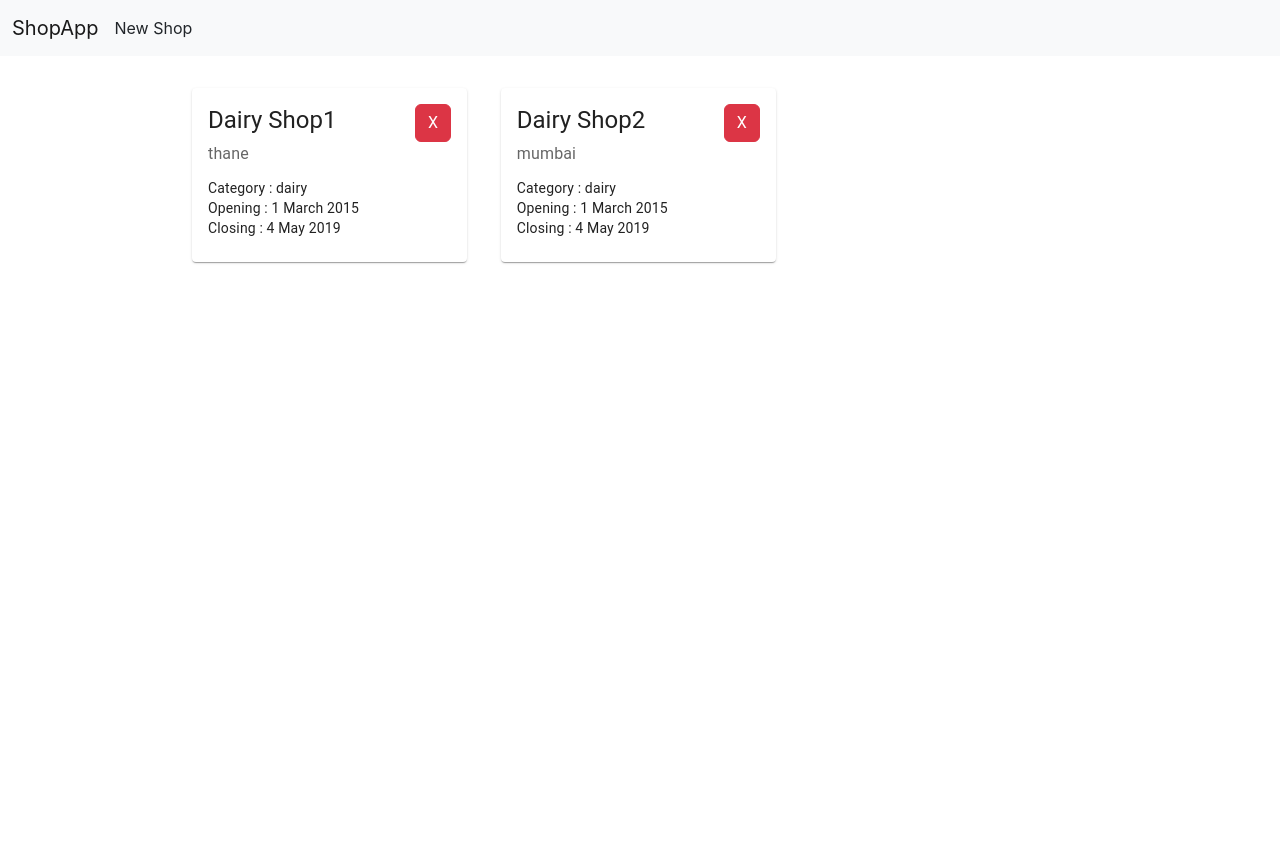
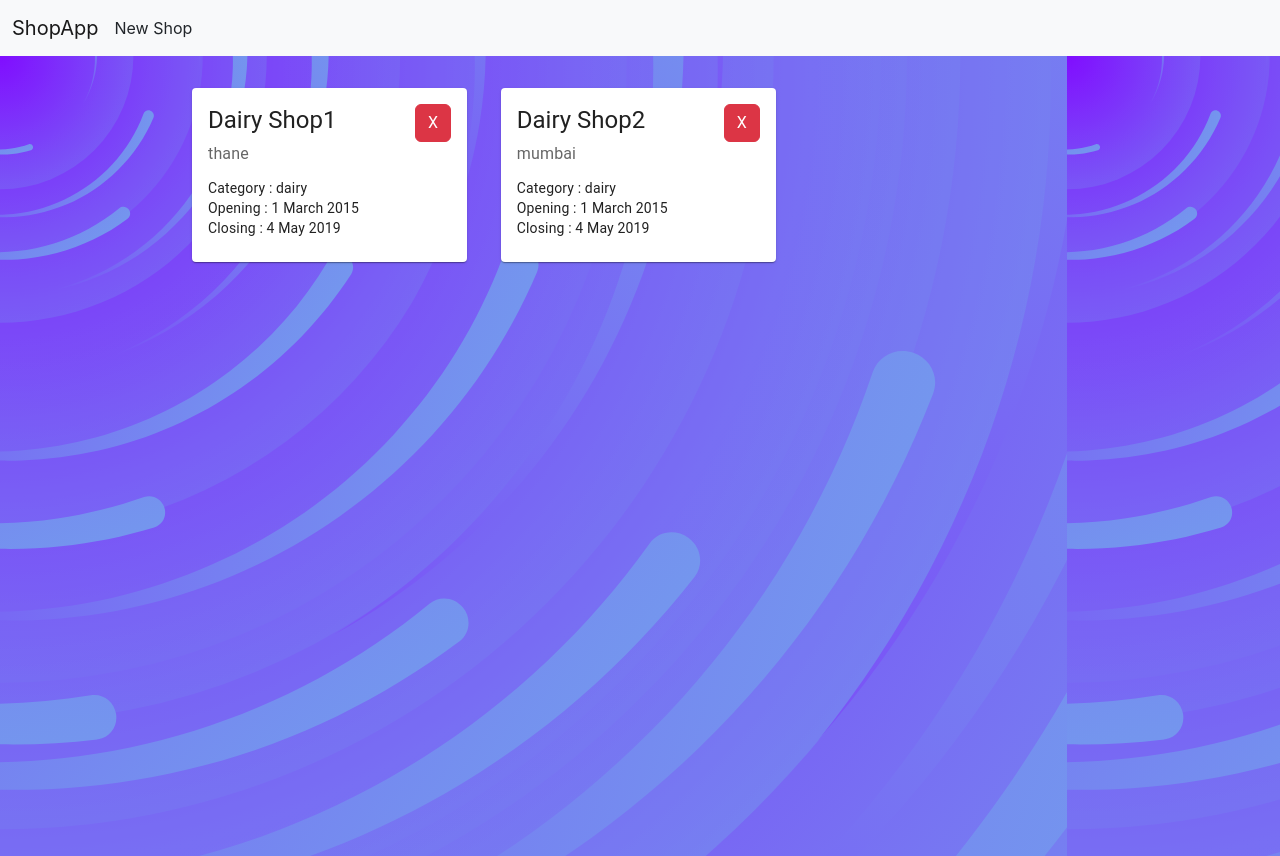
Before and after one commit to bhavyak13/Shops-App, a React (Create React App) app: page / in a window 1280 px wide. Built offline with nearby package versions, Linux system fonts and the light colour scheme.

Commit message:
added styles

```diff
--- a/src/Card.js
+++ b/src/Card.js
@@ -2,8 +2,8 @@ import React from 'react';
 import Card from '@mui/material/Card';
 import CardContent from '@mui/material/CardContent';
 import Typography from '@mui/material/Typography';
+
 const months = ["January", "February", "March", "April", "May", "June", "July", "August", "September", "October", "November", "December"];
-
 
 export default function CardComp(props) {
     const { name, area, category, startDate, finishDate } = props;
--- a/src/Styles/ShopAppStyles.js
+++ b/src/Styles/ShopAppStyles.js
@@ -1,15 +1,15 @@
 import { makeStyles } from '@mui/styles';
 import Sizes from './Sizes';
+import bg from './sun-tornado.svg'
 
 const useStyles = makeStyles({
     root: {
-        backgroundColor: "blue",
         height: "100vh",
         display: "flex",
         alignItems: "flex-start",
         justifyContent: "center",
-        overflow: "scroll",
         backgroundColor: "white",
+        backgroundImage: `url(${bg})`,
         // color:'white'
     },
     container: {
```
Also changed, not shown: src/Styles/sun-tornado.svg (added).
